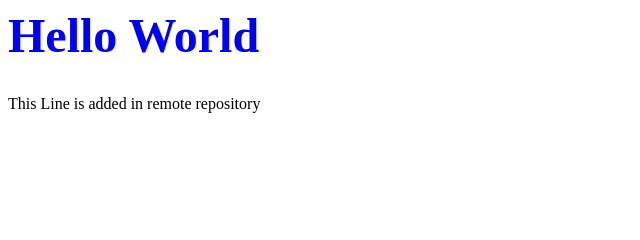
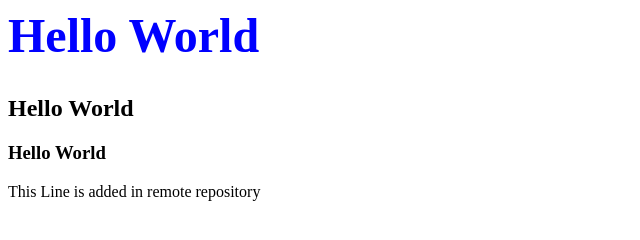
Before and after one commit to gitsusername/SshRemoteRepository, a plain HTML site: page index.html in a window 1280 px wide. Shown: the whole page, without its empty margins (0-640 px from the left). Drawn offline with Linux system fonts and the light colour scheme.

Commit message:
added h2 and h3 tag

```diff
--- a/index.html
+++ b/index.html
@@ -11,6 +11,8 @@
 	</head>
 	<body>
 		<h1>Hello World</h1>
+		<h2>Hello World</h2>
+		<h3>Hello World</h3>
 
 		<p>This Line is added in remote repository</p>
 	</body>
```
